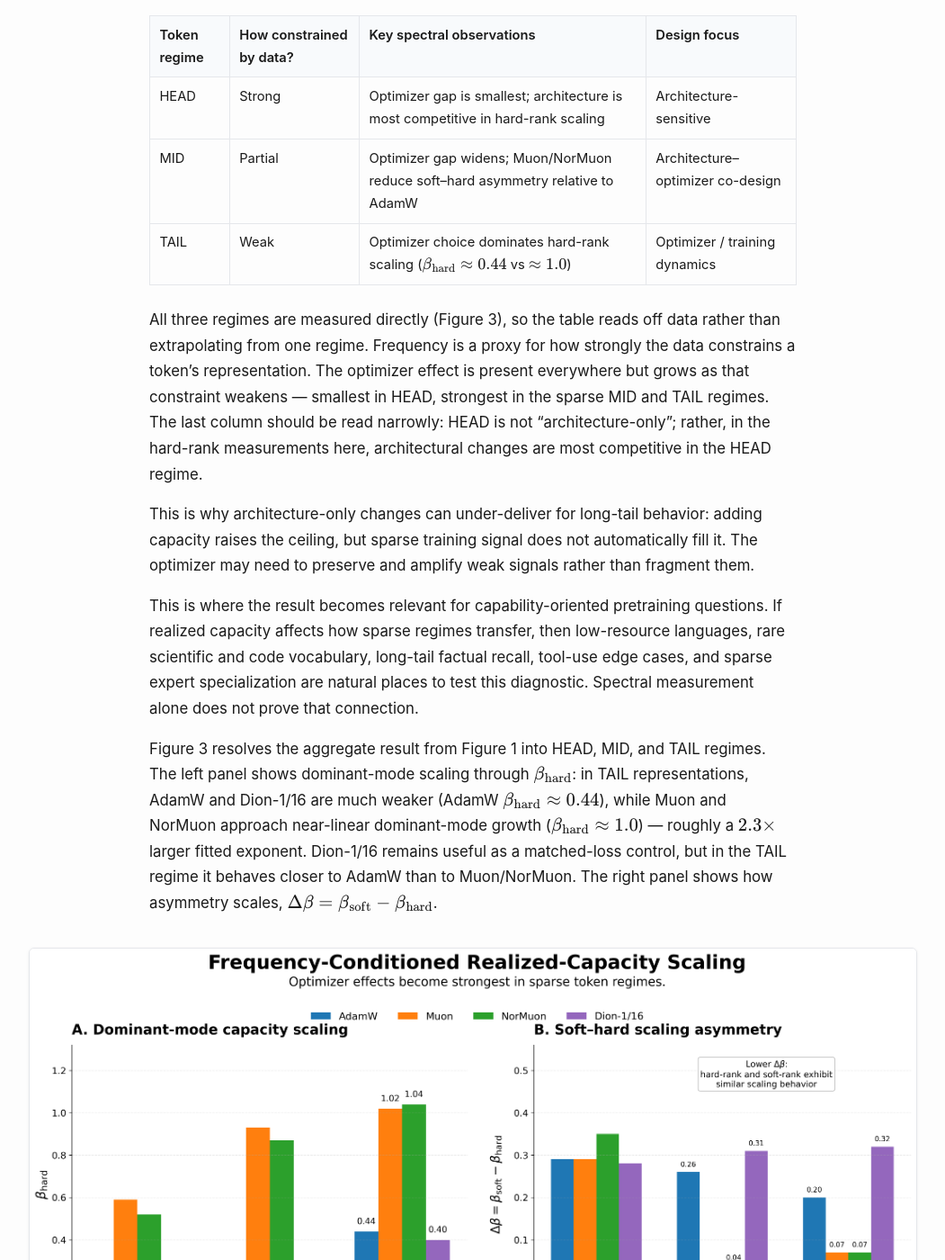
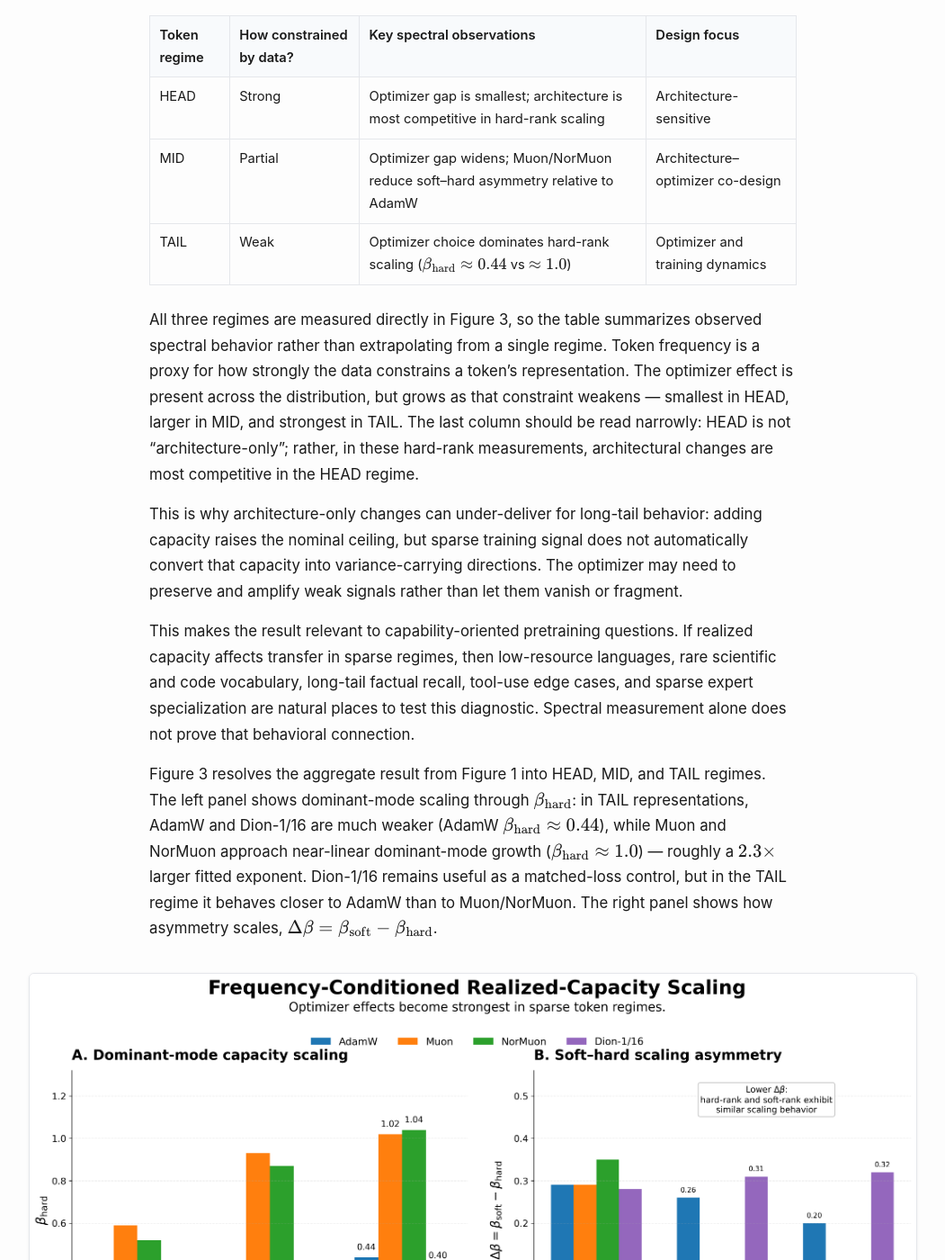
Before and after one commit to optimizer-scaling-laws/optimizer-scaling-laws.github.io, a Jekyll site: the page built from _posts/2026-06-26-architecture-creates-capacity-optimizers-realize-it.md, in a window 1280 px wide and 1400 px high, scrolled down 6037 px. Shown: the whole window at 90% size, without its empty margins (114-1165 px from the left). Built offline with Jekyll 4.4.1, drawn with Linux system fonts in a browser that asks for light colours.

Commit message:
Final date Polish round 7.1

```diff
--- a/_posts/2026-06-26-architecture-creates-capacity-optimizers-realize-it.md
+++ b/_posts/2026-06-26-architecture-creates-capacity-optimizers-realize-it.md
@@ -324,17 +324,17 @@ In Bayesian terms, dense regimes are likelihood-dominated, while sparse regimes
 <td>TAIL</td>
 <td>Weak</td>
 <td>Optimizer choice dominates hard-rank scaling ($\beta_{\mathrm{hard}} \approx 0.44$ vs $\approx 1.0$)</td>
-<td>Optimizer / training dynamics</td>
+<td>Optimizer and training dynamics</td>
 </tr>
 </tbody>
 </table>
 
 
-All three regimes are measured directly (Figure 3), so the table reads off data rather than extrapolating from one regime. Frequency is a proxy for how strongly the data constrains a token's representation. The optimizer effect is present everywhere but grows as that constraint weakens — smallest in HEAD, strongest in the sparse MID and TAIL regimes. The last column should be read narrowly: HEAD is not “architecture-only”; rather, in the hard-rank measurements here, architectural changes are most competitive in the HEAD regime.
+All three regimes are measured directly in Figure 3, so the table summarizes observed spectral behavior rather than extrapolating from a single regime. Token frequency is a proxy for how strongly the data constrains a token’s representation. The optimizer effect is present across the distribution, but grows as that constraint weakens — smallest in HEAD, larger in MID, and strongest in TAIL. The last column should be read narrowly: HEAD is not “architecture-only”; rather, in these hard-rank measurements, architectural changes are most competitive in the HEAD regime.
 
-This is why architecture-only changes can under-deliver for long-tail behavior: adding capacity raises the ceiling, but sparse training signal does not automatically fill it. The optimizer may need to preserve and amplify weak signals rather than fragment them.
+This is why architecture-only changes can under-deliver for long-tail behavior: adding capacity raises the nominal ceiling, but sparse training signal does not automatically convert that capacity into variance-carrying directions. The optimizer may need to preserve and amplify weak signals rather than let them vanish or fragment.
 
-This is where the result becomes relevant for capability-oriented pretraining questions. If realized capacity affects how sparse regimes transfer, then low-resource languages, rare scientific and code vocabulary, long-tail factual recall, tool-use edge cases, and sparse expert specialization are natural places to test this diagnostic. Spectral measurement alone does not prove that connection.
+This makes the result relevant to capability-oriented pretraining questions. If realized capacity affects transfer in sparse regimes, then low-resource languages, rare scientific and code vocabulary, long-tail factual recall, tool-use edge cases, and sparse expert specialization are natural places to test this diagnostic. Spectral measurement alone does not prove that behavioral connection.
 
 Figure 3 resolves the aggregate result from Figure 1 into HEAD, MID, and TAIL regimes. The left panel shows dominant-mode scaling through $\beta_{\mathrm{hard}}$: in TAIL representations, AdamW and Dion-1/16 are much weaker (AdamW $\beta_{\mathrm{hard}} \approx 0.44$), while Muon and NorMuon approach near-linear dominant-mode growth ($\beta_{\mathrm{hard}} \approx 1.0$) — roughly a $2.3\times$ larger fitted exponent. Dion-1/16 remains useful as a matched-loss control, but in the TAIL regime it behaves closer to AdamW than to Muon/NorMuon. The right panel shows how asymmetry scales, $\Delta\beta = \beta_{\mathrm{soft}} - \beta_{\mathrm{hard}}$.
 
```
